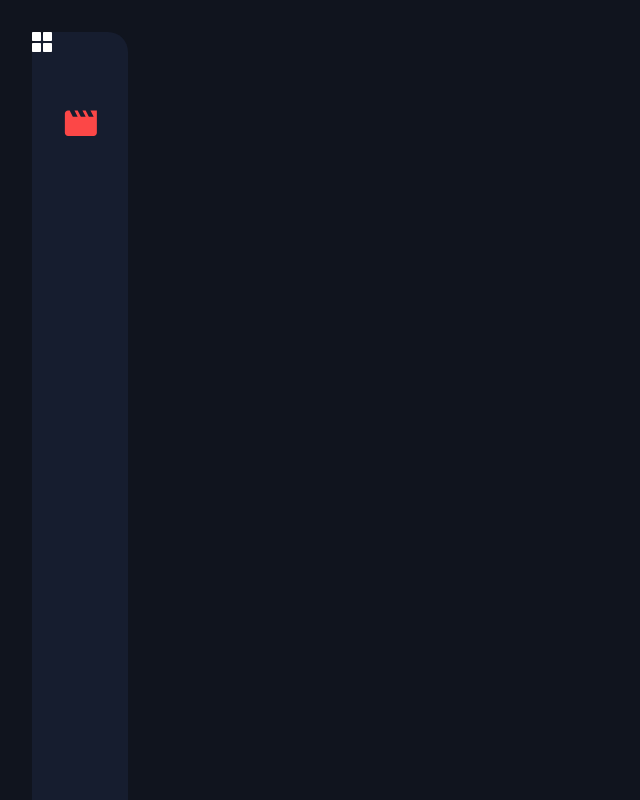
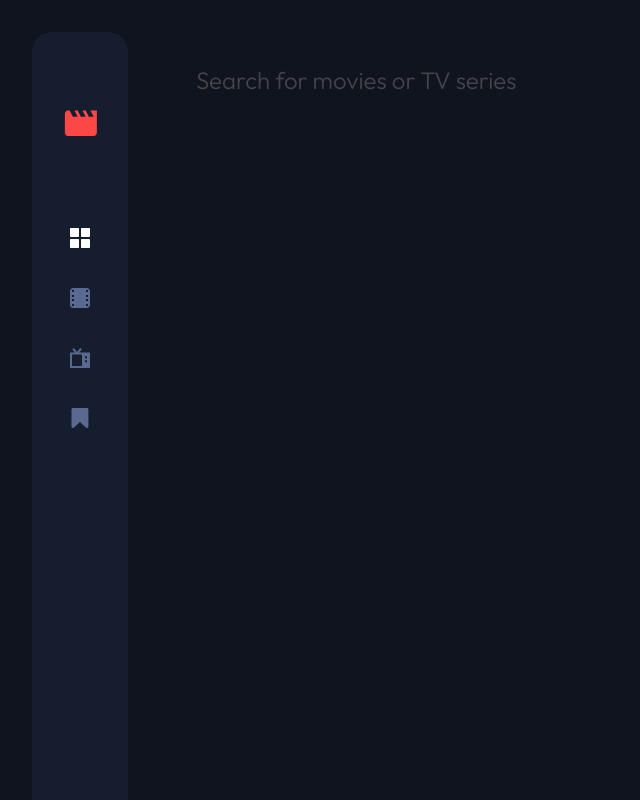
Before and after one commit to ivandmitrienko/Movies-and-TV-Shows, a website: page src/index.html in a window 1280 px wide. Shown: the whole page, without its empty margins (0-640 px from the left). Drawn offline with nearby package versions, Linux system fonts and the light colour scheme; files that its build step writes are made by us from their sources; files whose address does not match are found by name.

Commit message:
initial commit

```diff
--- a/gulp/version.json
+++ b/gulp/version.json
@@ -1,3 +1,3 @@
 {
-    "main": "20221115231957"
+    "main": "20221115235417"
 }
--- a/src/html/Icons.html
+++ b/src/html/Icons.html
@@ -1,3 +1,3 @@
-<div class="sidebar-items__item">
+<div class="sidebar-items-icons__item">
     <img src=@@src alt="">
 </div>
--- a/src/html/root.html
+++ b/src/html/root.html
@@ -2,9 +2,25 @@
     <div class="sidebar">
         <div class="sidebar-items">
             @@include('./movieIcon.html')
-            @@include('./Icons.html',{
-                "src":"../img/Shape.svg"
-            })
+            <div class="sidebar-items-icons">
+                @@include('./Icons.html',{
+                    "src":"../img/Shape.svg"
+                })
+                @@include('./Icons.html',{
+                    "src":"../img/Movies.svg"
+                })
+                @@include('./Icons.html',{
+                    "src":"../img/tv.svg"
+                })
+                @@include('./Icons.html',{
+                    "src":"../img/Bookmark.svg"
+                })
+            </div>
+            <div class="content">
+                <div class="content-search">
+                    <input type="text" placeholder="Search for movies or TV series">
+                </div>
+            </div>
         </div>
     </div>
 </div>
--- a/src/scss/partials/root.scss
+++ b/src/scss/partials/root.scss
@@ -8,5 +8,43 @@
         height: 890px;
         background: #161D2F;
         border-radius: 20px;
+        &-items{
+            &-icons{
+                position: absolute;
+                left: 50%;
+                top: 22%;
+                transform: translate(-50%, 0);
+                &__item{
+                    width: 20px;
+                    height: 20px;
+                    margin-bottom: 40px;
+                    & img{
+                        width: 100%;
+                        height: 100%;
+                    }
+                }
+            }
+        }
+    }
+    .content{
+        position: absolute;
+        top: 32px;
+        left: 164px;
+        width: 88vw;
+        &-search{
+            width: 100%;
+            & input{
+                caret-color: #FC4747;
+                width: 100%;
+                height: 32px;
+                font-size: 24px;
+                color: #FFFFFF;
+                mix-blend-mode: normal;
+                background-color: #10141E;
+                &::placeholder{
+                    opacity: 0.5;
+                }
+            }
+        }
     }
 }
--- a/src/scss/style.scss
+++ b/src/scss/style.scss
@@ -62,6 +62,9 @@ body{
                 margin-bottom: 24px;
                 padding: 0 0 17px 16px;
                 cursor: pointer;
+                &::placeholder{
+                    opacity: 0.5;
+                }
                 &:hover{
                     border-color: $white;
                 }
```
Also changed, not shown: dist/css/style.css, dist/css/style.min.css, dist/img/Bookmark.svg (added), dist/img/Movies.svg (renamed from src/img/Shape (1).svg), dist/img/Shape.svg (added), dist/img/tv.svg (added), dist/index.html, src/img/Movies.svg (added).
